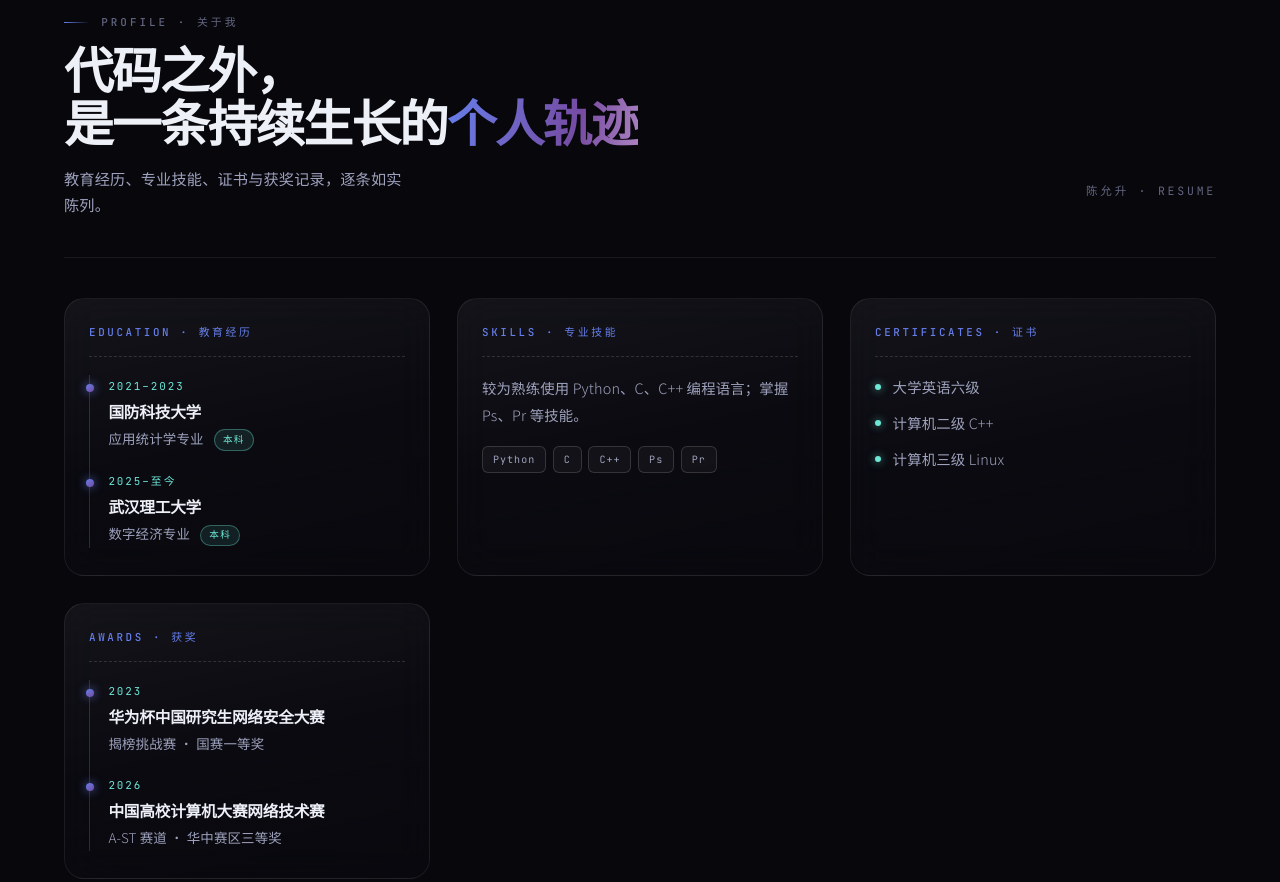
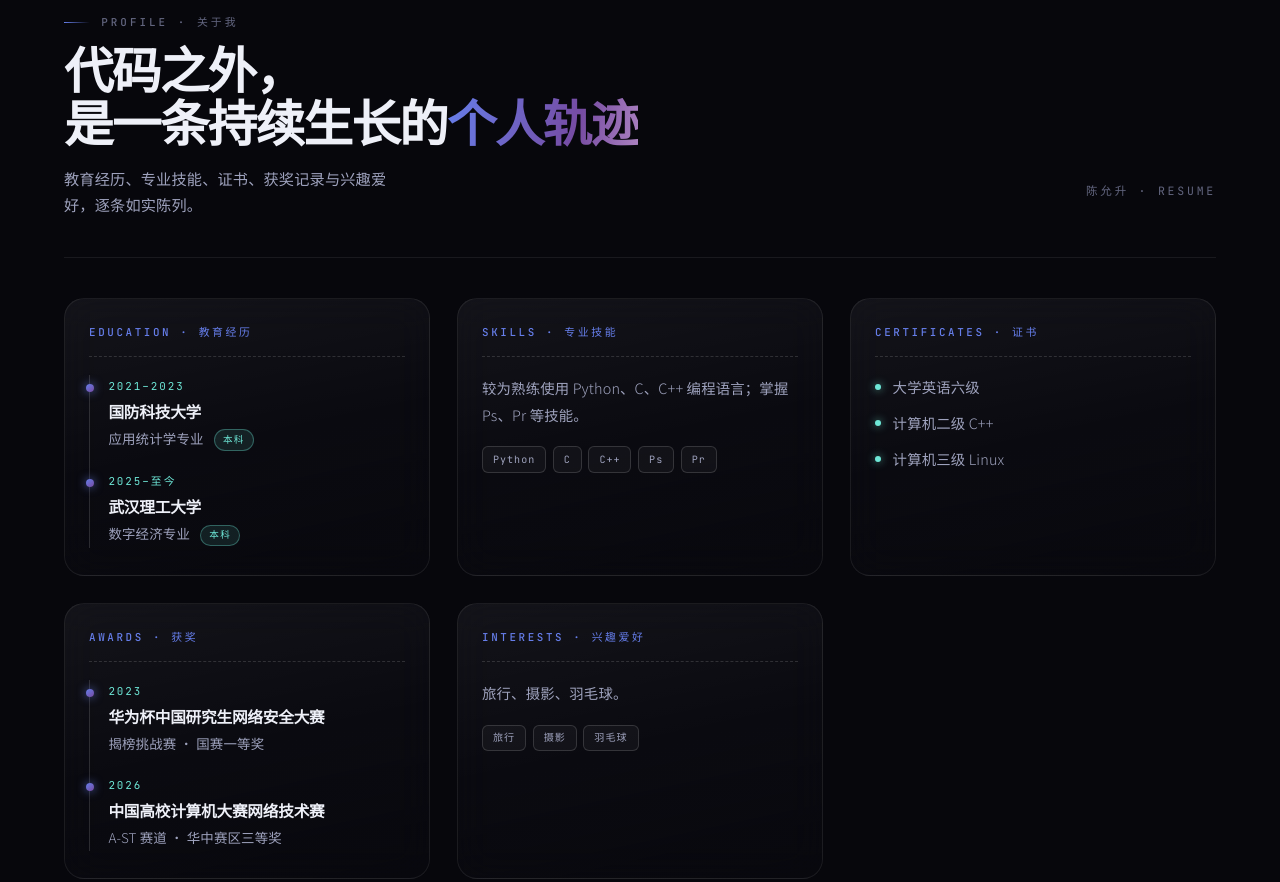
Before and after one commit to AlexNull03/VibeCodingHomework, a plain HTML site: page portal/index.html in a window 1280 px wide. Shown: the part 2752-3634 px from the top of the page. Drawn offline with Linux system fonts and the light colour scheme.

Commit message:
feat(portal): 补充兴趣爱好板块(旅行/摄影/羽毛球)

```diff
--- a/portal/index.html
+++ b/portal/index.html
@@ -416,7 +416,7 @@
           <div>
             <p class="eyebrow">Profile · 关于我</p>
             <h2 class="sec__t">代码之外，<br>是一条持续生长的<span class="grad-text">个人轨迹</span></h2>
-            <p class="sec__d">教育经历、专业技能、证书与获奖记录，逐条如实陈列。</p>
+            <p class="sec__d">教育经历、专业技能、证书、获奖记录与兴趣爱好，逐条如实陈列。</p>
           </div>
           <p class="sec__no">陈允升 · RESUME</p>
         </div>
@@ -478,6 +478,17 @@
                 <p class="tl__d">A-ST 赛道 · 华中赛区三等奖</p>
               </li>
             </ol>
+          </article>
+
+          <!-- 兴趣爱好 -->
+          <article class="bio rv">
+            <p class="bio__label">Interests · 兴趣爱好</p>
+            <p class="bio__txt">旅行、摄影、羽毛球。</p>
+            <div class="tags">
+              <span class="tag">旅行</span>
+              <span class="tag">摄影</span>
+              <span class="tag">羽毛球</span>
+            </div>
           </article>
 
         </div>
```
Also changed, not shown: 1 other file.
